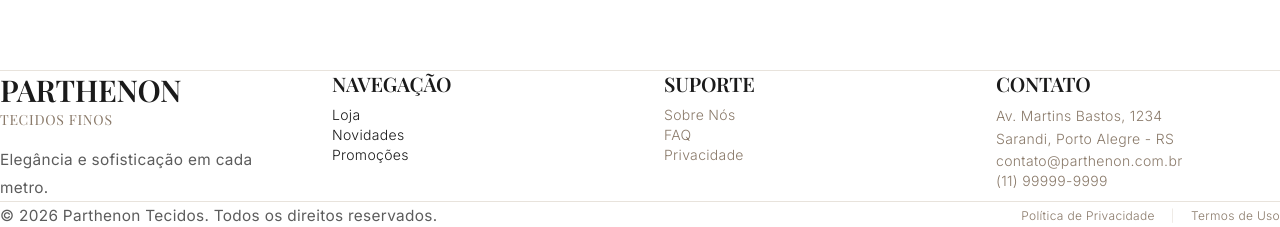
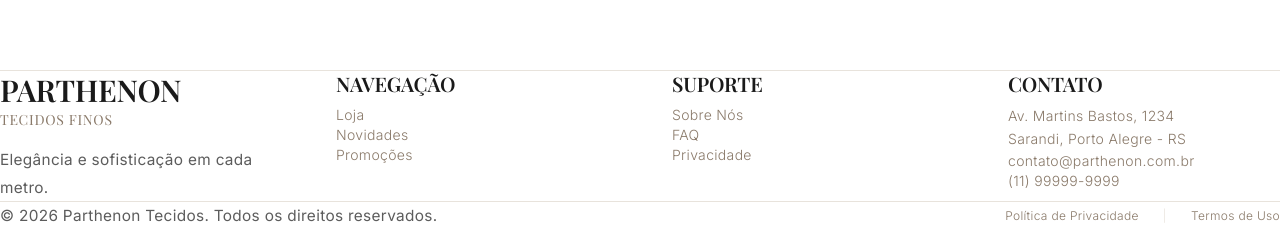
Before and after one commit to RodrigoMatheusBernardes/partenonTecidos, a Next.js app in the folder frontend/: page / in a window 1280 px wide. Shown: the part 570-797 px from the top of the page. Built offline with nearby package versions, Linux system fonts and the light colour scheme; no server answers; a web font is replaced by a local one.

Commit message:
Refinamento premium do Footer: espaçamentos generosos, transição suave, tipografia refinada e alinhamento de texto

```diff
--- a/frontend/components/layout/Footer.tsx
+++ b/frontend/components/layout/Footer.tsx
@@ -4,90 +4,100 @@ import Link from 'next/link';
 
 export default function Footer() {
   return (
-    <footer className="bg-white border-t border-[#e8e3dc]">
-      <div className="max-w-7xl mx-auto px-6 py-12 md:py-16">
-        <div className="grid grid-cols-1 md:grid-cols-2 lg:grid-cols-4 gap-12">
+    <footer className="bg-white border-t border-[#e8e3dc] mt-16 md:mt-24">
+      <div className="max-w-7xl mx-auto px-6 py-16 md:py-20 lg:py-24">
+        <div className="grid grid-cols-1 sm:grid-cols-2 md:grid-cols-4 gap-12 md:gap-16">
 
-          <div className="col-span-1 md:col-span-2 lg:col-span-1">
+          {/* Coluna 1 - Logo */}
+          <div className="col-span-1 sm:col-span-2 md:col-span-1">
             <h3 className="font-serif font-light text-2xl tracking-[0.1em] text-[#1a1a1a]">
               PARTHENON
               <span className="block text-sm font-light text-[#8a7a6a] tracking-[0.05em] mt-1">
                 TECIDOS FINOS
               </span>
             </h3>
-            <p className="mt-4 text-sm text-[#8a7a6a] font-light leading-relaxed max-w-xs">
+            <p className="mt-6 text-sm text-[#8a7a6a] font-light leading-relaxed max-w-xs">
               Elegância e sofisticação em cada metro.
             </p>
           </div>
 
+          {/* Coluna 2 - Navegação */}
           <div>
-            <h4 className="text-xs tracking-[0.1em] uppercase text-[#1a1a1a] font-medium mb-4">
+            <h4 className="text-[10px] font-medium uppercase tracking-[0.15em] text-[#1a1a1a] mb-6">
               Navegação
             </h4>
-            <ul className="space-y-2 text-sm">
+            <ul className="space-y-3 text-sm font-light text-[#8a7a6a]">
               <li>
-                <Link href="/loja" className="text-[#8a7a6a] hover:text-[#1a1a1a] transition-colors font-light">
+                <Link href="/loja" className="hover:text-[#1a1a1a] transition-colors duration-300">
                   Loja
                 </Link>
               </li>
               <li>
-                <Link href="/novidades" className="text-[#8a7a6a] hover:text-[#1a1a1a] transition-colors font-light">
+                <Link href="/novidades" className="hover:text-[#1a1a1a] transition-colors duration-300">
                   Novidades
                 </Link>
               </li>
               <li>
-                <Link href="/promocoes" className="text-[#8a7a6a] hover:text-[#1a1a1a] transition-colors font-light">
+                <Link href="/promocoes" className="hover:text-[#1a1a1a] transition-colors duration-300">
                   Promoções
                 </Link>
               </li>
             </ul>
           </div>
 
+          {/* Coluna 3 - Suporte */}
           <div>
-            <h4 className="text-xs tracking-[0.1em] uppercase text-[#1a1a1a] font-medium mb-4">
+            <h4 className="text-[10px] font-medium uppercase tracking-[0.15em] text-[#1a1a1a] mb-6">
               Suporte
             </h4>
-            <ul className="space-y-2 text-sm text-[#8a7a6a] font-light">
+            <ul className="space-y-3 text-sm font-light text-[#8a7a6a]">
               <li>
-                <Link href="/sobre" className="hover:text-[#1a1a1a] transition-colors">
+                <Link href="/sobre" className="hover:text-[#1a1a1a] transition-colors duration-300">
                   Sobre Nós
                 </Link>
               </li>
               <li>
-                <Link href="/faq" className="hover:text-[#1a1a1a] transition-colors">
+                <Link href="/faq" className="hover:text-[#1a1a1a] transition-colors duration-300">
                   FAQ
                 </Link>
               </li>
               <li>
-                <Link href="/politica-privacidade" className="hover:text-[#1a1a1a] transition-colors">
+                <Link href="/politica-privacidade" className="hover:text-[#1a1a1a] transition-colors duration-300">
                   Privacidade
                 </Link>
               </li>
             </ul>
           </div>
 
+          {/* Coluna 4 - Contato */}
           <div>
-            <h4 className="text-xs tracking-[0.1em] uppercase text-[#1a1a1a] font-medium mb-4">
+            <h4 className="text-[10px] font-medium uppercase tracking-[0.15em] text-[#1a1a1a] mb-6">
               Contato
             </h4>
-            <ul className="space-y-2 text-sm text-[#8a7a6a] font-light">
-              <li className="leading-relaxed">Av. Martins Bastos, 1234<br />Sarandi, Porto Alegre - RS</li>
-              <li className="mt-2">contato@parthenon.com.br</li>
+            <ul className="space-y-3 text-sm font-light text-[#8a7a6a]">
+              <li className="leading-relaxed text-pretty">
+                Av. Martins Bastos, 1234<br />
+                Sarandi, Porto Alegre - RS
+              </li>
+              <li className="mt-4">contato@parthenon.com.br</li>
               <li>(11) 99999-9999</li>
             </ul>
           </div>
         </div>
       </div>
 
-      <div className="border-t border-[#e8e3dc]">
-        <div className="max-w-7xl mx-auto px-6 py-4 flex flex-col md:flex-row items-center justify-between gap-2 text-xs text-[#8a7a6a] font-light">
-          <p>&copy; {new Date().getFullYear()} Parthenon Tecidos. Todos os direitos reservados.</p>
-          <div className="flex items-center gap-4">
-            <Link href="/politica-privacidade" className="hover:text-[#1a1a1a] transition-colors">
+      {/* Rodapé Inferior */}
+      <div className="border-t border-[#e8e3dc] mt-12 md:mt-16">
+        <div className="max-w-7xl mx-auto px-6 py-6 md:py-8 flex flex-col md:flex-row items-center justify-between gap-4 text-xs text-[#8a7a6a] font-light">
+          <p className="text-center md:text-left">
+            &copy; {new Date().getFullYear()} Parthenon Tecidos. Todos os direitos reservados.
+          </p>
+          <div className="flex items-center gap-6">
+            <Link href="/politica-privacidade" className="hover:text-[#1a1a1a] transition-colors duration-300">
               Política de Privacidade
             </Link>
             <span className="text-[#e8e3dc]">|</span>
-            <Link href="/termos" className="hover:text-[#1a1a1a] transition-colors">
+            <Link href="/termos" className="hover:text-[#1a1a1a] transition-colors duration-300">
               Termos de Uso
             </Link>
           </div>
```
